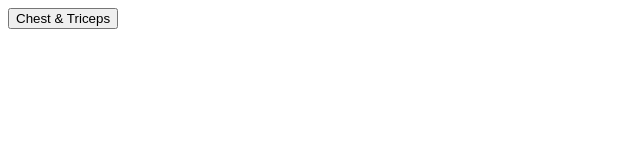
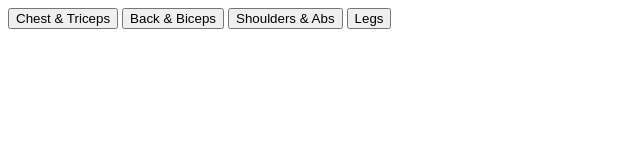
Before and after one commit to Stefan-RR/Workout-generator, a plain HTML site: page index.html in a window 1280 px wide. Shown: the whole page, without its empty margins (0-640 px from the left). Drawn offline with Linux system fonts and the light colour scheme.

Commit message:
Added buttons and functions for additional workouts

```diff
--- a/index.html
+++ b/index.html
@@ -10,7 +10,10 @@
 <body>
     <main class="main">
         <div id="input">
-            <button class="chest-and-tris" onclick="chestday()">Chest & Triceps</button>
+            <button class="chest-and-tris" onclick="chestDay()">Chest & Triceps</button>
+            <button class="back-and-bis" onclick="backDay()">Back & Biceps</button>
+            <button class="shoulder-and-abs" onclick="shoulderDay()">Shoulders & Abs</button>
+            <button class="legs" onclick="legDay()">Legs</button>
         </div>
         <div id="output"></div>
     </main>
--- a/src/index.js
+++ b/src/index.js
@@ -1,30 +1,131 @@
-function chestday() {
-    const chestArrayOne = ["Dumbbell bench press", "Barbell bench press"]
+function chestDay() {
+    const chestArrayOne = ["Dumbbell bench press 3x12", "Barbell bench press 3x12"]
     const indexOne = Math.floor(Math.random() * chestArrayOne.length);
     const liftOne = chestArrayOne[indexOne];
 
-    const chestArrayTwo = ["Incline dumbbell bench press", "Incline barbell bench press"]
+    const chestArrayTwo = ["Incline dumbbell bench press 3x12", "Incline barbell bench press 3x12"]
     const indexTwo = Math.floor(Math.random() * chestArrayTwo.length);
     const liftTwo = chestArrayTwo[indexTwo];
 
-    const chestArrayThree = ["Machine pec fly", "Cable pec fly"]
+    const chestArrayThree = ["Machine pec fly 4x12", "Cable pec fly 4x12"]
     const indexThree = Math.floor(Math.random() * chestArrayThree.length);
     const liftThree = chestArrayThree[indexThree];
 
-    const chestArrayFour = ["Tricep cable rope pushdown", "Tricep cable bar pushdown"]
+    const chestArrayFour = ["Tricep cable rope pushdown 4x12", "Tricep cable bar pushdown 4x12"]
     const indexFour = Math.floor(Math.random() * chestArrayFour.length);
     const liftFour = chestArrayFour[indexFour];
 
-    const chestArrayFive = ["Overhead tricep cable extension", "Skull crushers"]
+    const chestArrayFive = ["Overhead tricep cable extension 4x12", "Skull crushers 4x12"]
     const indexFive = Math.floor(Math.random() * chestArrayFive.length);
     const liftFive = chestArrayFive[indexFive];
 
-    const chestArraySix = ["Dumbbell tricep kickback", "Tricep dips"]
+    const chestArraySix = ["Dumbbell tricep kickback 4x12", "Tricep dips 4x12"]
     const indexSix = Math.floor(Math.random() * chestArraySix.length);
     const liftSix = chestArraySix[indexSix];
 
     let output = document.getElementById('output')
     const plan = document.createElement('div')
+    plan.className = "exercises"
     plan.innerText = liftOne + liftTwo + liftThree + liftFour + liftFive + liftSix
     output.appendChild(plan)
 }
+
+function backDay() {
+    const backArrayOne = ["Dumbbell bent over row 3x12", "Barbell bent over row 3x12"]
+    const indexOne = Math.floor(Math.random() * backArrayOne.length);
+    const liftOne = backArrayOne[indexOne];
+
+    const backArrayTwo = ["Pull-ups/assisted pull ups 3x12", "Lat pulldown 3x12"]
+    const indexTwo = Math.floor(Math.random() * backArrayTwo.length);
+    const liftTwo = backArrayTwo[indexTwo];
+
+    const backArrayThree = ["T-bar row 4x12", "Seated cable row 4x12"]
+    const indexThree = Math.floor(Math.random() * backArrayThree.length);
+    const liftThree = backArrayThree[indexThree];
+
+    const backArrayFour = ["Standing dumbbell curls 4x12", "Standing barbell curls 4x12"]
+    const indexFour = Math.floor(Math.random() * backArrayFour.length);
+    const liftFour = backArrayFour[indexFour];
+
+    const backArrayFive = ["EZ bar preacher curls 4x12", "Dumbbell preacher curls 4x12"]
+    const indexFive = Math.floor(Math.random() *backArrayFive.length);
+    const liftFive = backArrayFive[indexFive];
+
+    const backArraySix = ["Seated reclined curls 4x12", "Hammer curls 4x12"]
+    const indexSix = Math.floor(Math.random() * backArraySix.length);
+    const liftSix = backArraySix[indexSix];
+
+    let output = document.getElementById('output')
+    const plan = document.createElement('div')
+    plan.className = "exercises"
+    plan.innerText = liftOne + liftTwo + liftThree + liftFour + liftFive + liftSix
+    output.appendChild(plan)
+}
+
+function shoulderDay() {
+    const shoulderArrayOne = ["Barbell shoulder press 3x12", "Dumbbell shoulder press 3x12"]
+    const indexOne = Math.floor(Math.random() * shoulderArrayOne.length);
+    const liftOne = shoulderArrayOne[indexOne];
+
+    const shoulderArrayTwo = ["Dumbbell lateral raise 4x12", "Single arm cable lateral raise 4x12"]
+    const indexTwo = Math.floor(Math.random() * shoulderArrayTwo.length);
+    const liftTwo = shoulderArrayTwo[indexTwo];
+
+    const shoulderArrayThree = ["Dumbbell front raise 4x12", "Cable front raise 4x12"]
+    const indexThree = Math.floor(Math.random() * shoulderArrayThree.length);
+    const liftThree = shoulderArrayThree[indexThree];
+
+    const shoulderArrayFour = ["Dumbbell rear delt fly 4x12", "Machine rear delt fly 4x12"]
+    const indexFour = Math.floor(Math.random() * shoulderArrayFour.length);
+    const liftFour = shoulderArrayFour[indexFour];
+
+    const shoulderArrayFive = ["Reverse crunch 4x12", "Hanging leg raises 4x12"]
+    const indexFive = Math.floor(Math.random() * shoulderArrayFive.length);
+    const liftFive = shoulderArrayFive[indexFive];
+
+    const shoulderArraySix = ["Cable crunch 4x12", "Ab roller 4x12"]
+    const indexSix = Math.floor(Math.random() * shoulderArraySix.length);
+    const liftSix = shoulderArraySix[indexSix];
+
+    const shoulderArraySeven = ["Wood choppers 4x12", "Seated medicine ball twist 4x12"]
+    const indexSeven = Math.floor(Math.random() * shoulderArraySeven.length);
+    const liftSeven = shoulderArraySeven[indexSeven];
+
+    let output = document.getElementById('output')
+    const plan = document.createElement('div')
+    plan.className = "exercises"
+    plan.innerText = liftOne + liftTwo + liftThree + liftFour + liftFive + liftSix + liftSeven
+    output.appendChild(plan)
+}
+
+function legDay() {
+    const legArrayOne = ["Leg press 3x12", "Barbell squat 4x12"]
+    const indexOne = Math.floor(Math.random() * legArrayOne.length);
+    const liftOne = legArrayOne[indexOne];
+
+    const legArrayTwo = ["Bulgarian split squat 3x12", "Walking lunge 3x12"]
+    const indexTwo = Math.floor(Math.random() * legArrayTwo.length);
+    const liftTwo = legArrayTwo[indexTwo];
+
+    const legArrayThree = ["Romanian deadlift 3x12", "Good mornings 3x12"]
+    const indexThree = Math.floor(Math.random() * legArrayThree.length);
+    const liftThree = legArrayThree[indexThree];
+
+    const legArrayFour = ["Quad extension 4x12", "Hack squat machine 4x12"]
+    const indexFour = Math.floor(Math.random() * legArrayFour.length);
+    const liftFour = legArrayFour[indexFour];
+
+    const legArrayFive = ["Seated hamstring curl 4x12", "Prone hamstring curl 4x12"]
+    const indexFive = Math.floor(Math.random() * legArrayFive.length);
+    const liftFive = legArrayFive[indexFive];
+
+    const legArraySix = ["Standing calf raises 4x12", "Seated calf raises 4x12"]
+    const indexSix = Math.floor(Math.random() * legArraySix.length);
+    const liftSix = legArraySix[indexSix];
+
+    let output = document.getElementById('output')
+    const plan = document.createElement('div')
+    plan.className = "exercises"
+    plan.innerText = liftOne + liftTwo + liftThree + liftFour + liftFive + liftSix
+    output.appendChild(plan)
+}
```
